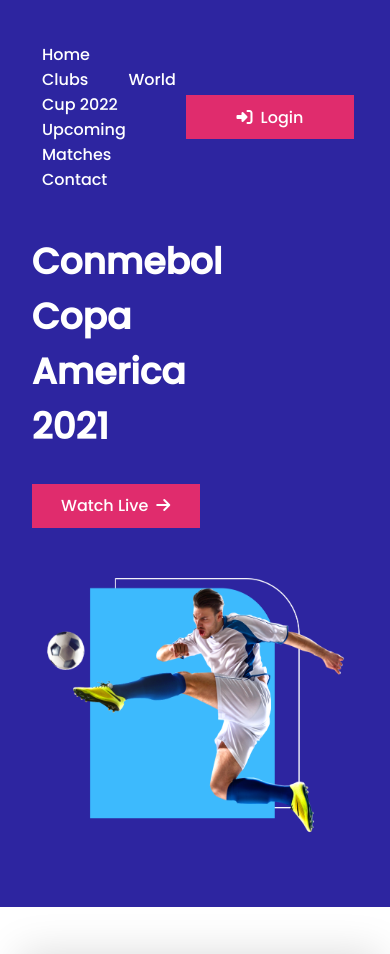
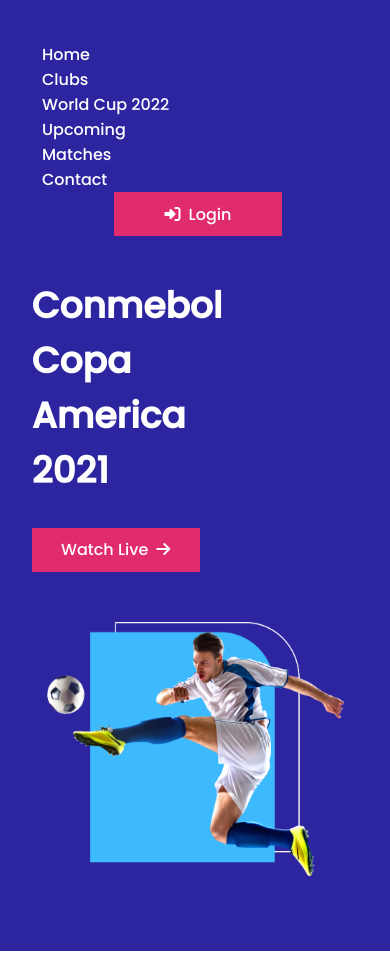
Before and after one commit to PranabSarker10/responsive-football-ultimate, a plain HTML site: page index.html in a window 390 px wide. Shown: the top 954 px of the page. Drawn offline with Linux system fonts and the light colour scheme.

Commit message:
Responsive-football-ultimate-final

```diff
--- a/style.css
+++ b/style.css
@@ -222,10 +222,14 @@
    /* navigation style */
    nav{
        width: 80%;
-       flex-direction: row;
+       flex-direction: column;
        justify-content: flex-start;
        align-items: center;
        margin: auto;
+   }
+   .nav-option{
+       display: grid;
+       grid-template-columns: repeat(2, 1fr);
    }
 
    /* Button Style */
```
